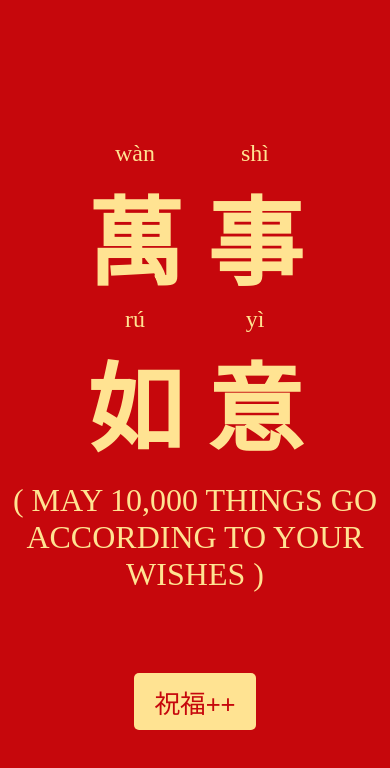
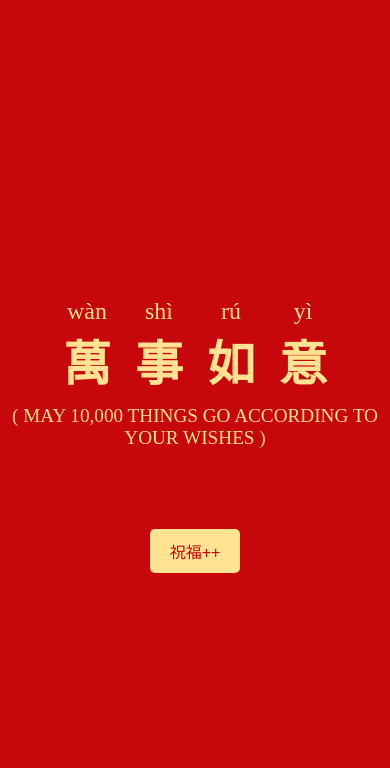
Before and after one commit to Whenry1996/New-Year-wishes, a plain HTML site: page index.html in a window 390 px wide. Drawn offline with Linux system fonts and the light colour scheme.

Commit message:
fix: 适配

```diff
--- a/index.html
+++ b/index.html
@@ -49,7 +49,7 @@
   }
 
   #btn {
-    margin-top: 5rem; /* 调整按钮距离顶部的高度 */
+    margin-top: 5rem;
     background-color: #ffe392;
     border: none;
     padding: 10px 20px;
@@ -57,6 +57,18 @@
     font-size: 1.6rem;
     color: #c6070c;
     cursor: pointer;
+  }
+
+  @media screen and (max-width: 768px){
+    .line1 {
+      font: 700 3rem '微软雅黑';
+    }
+    #line3 {
+      font-size: 1.2rem;
+    }
+    #btn {
+      font-size: 1rem;
+    }
   }
 </style>
 
@@ -85,9 +97,8 @@
       </div>
     </div>
     <span id="line3">( MAY 10,000 THINGS GO ACCORDING TO YOUR WISHES )</span>
-
-    <button id="btn">祝福++</button>
   </div>
+  <button id="btn">祝福++</button>
 
   <script>
     var phrases = [
```
